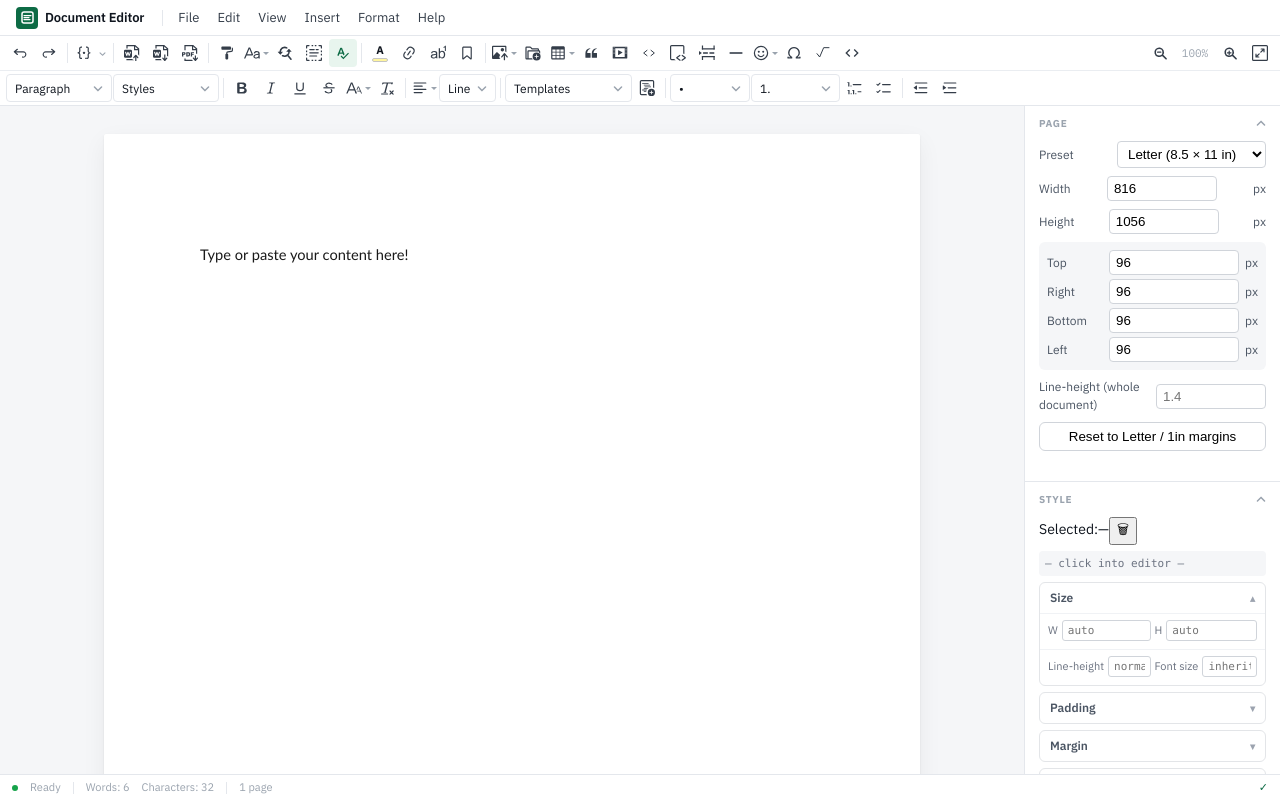
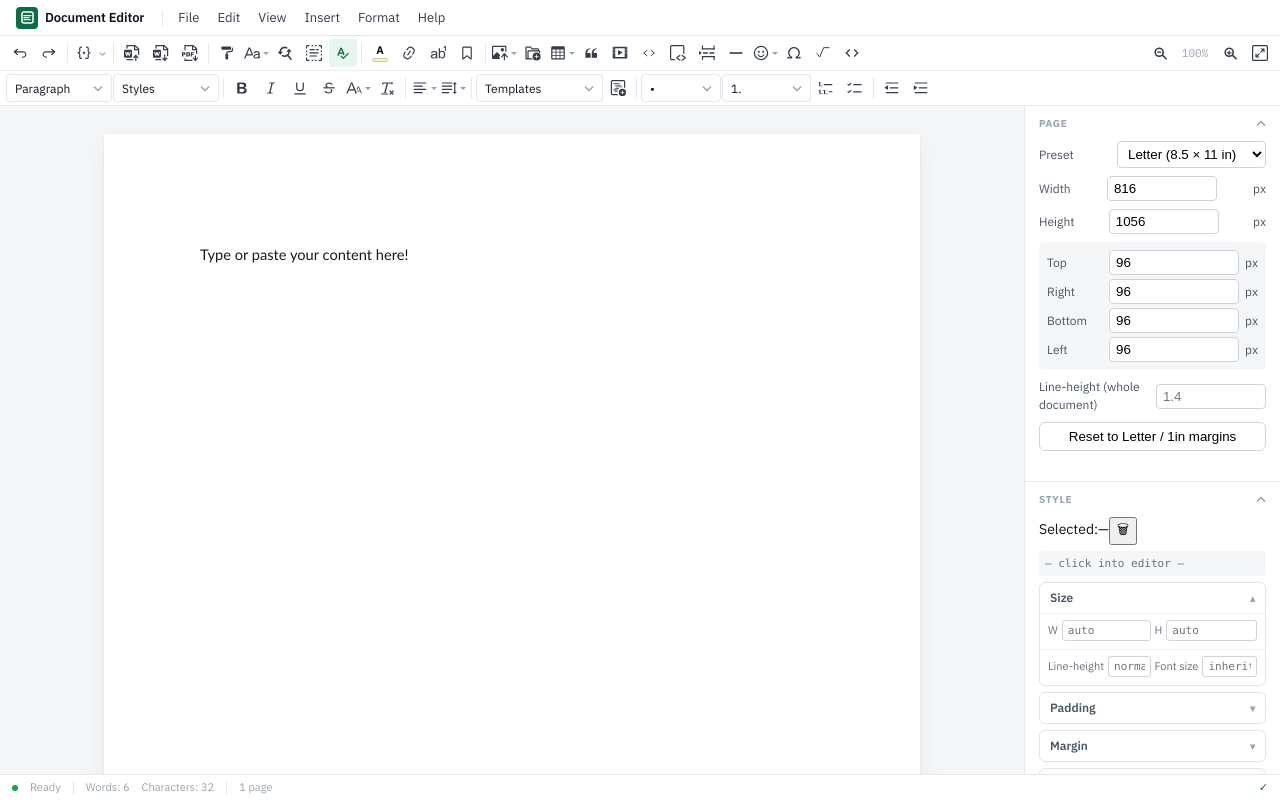
Before and after one commit to inaat/vue-html-rich-text-editor, a Vue app: page / in a window 1280 px wide. Built offline with nearby package versions, Linux system fonts and the light colour scheme; a web font is replaced by a local one.

Commit message:
feat: add line height selection with dropdown and toolbar integration

```diff
--- a/src/components/toolbar/ToolbarRow2.vue
+++ b/src/components/toolbar/ToolbarRow2.vue
@@ -1,5 +1,5 @@
 <script setup lang="ts">
-import { ref } from 'vue'
+import { ref, computed } from 'vue'
 import { useEditorContext } from '../../composables/useEditorContext'
 import ToolbarButton from '../ToolbarButton.vue'
 import CkDropdown from './ck-dropdown.vue'
@@ -10,6 +10,7 @@ import CkHighlightPicker from './ck-highlight-picker.vue'
 const ctx = useEditorContext()
 const basicDropdown = ref<InstanceType<typeof CkDropdown> | null>(null)
 const alignDropdown = ref<InstanceType<typeof CkDropdown> | null>(null)
+const lineHeightDropdown = ref<InstanceType<typeof CkDropdown> | null>(null)
 const colorPickerEl = ref<InstanceType<typeof CkColorPicker> | null>(null)
 const highlightPickerEl = ref<InstanceType<typeof CkHighlightPicker> | null>(null)
 
@@ -17,7 +18,7 @@ let lastPickerRect = { left: 0, bottom: 0 }
 
 const block = ref('')
 const styleSel = ref('')
-const lineHeight = ref('')
+const currentLineHeight = ref('')
 const bullet = ref('')
 const ordered = ref('')
 const tplSel = ref('')
@@ -48,13 +49,9 @@ function applyFontFamily(family: string) {
   else document.execCommand('removeFormat')
 }
 
-function applyLineHeight() {
-  const v = lineHeight.value
+function applyLineHeight(v: string) {
   const sel = window.getSelection()
-  if (!sel || !sel.rangeCount || !ctx.root.contains(sel.anchorNode)) {
-    lineHeight.value = ''
-    return
-  }
+  if (!sel || !sel.rangeCount || !ctx.root.contains(sel.anchorNode)) return
   const range = sel.getRangeAt(0)
   const targets = new Set<HTMLElement>()
   if (range.collapsed) {
@@ -74,9 +71,23 @@ function applyLineHeight() {
     if (sb) targets.add(sb)
     if (eb) targets.add(eb)
   }
-  targets.forEach((b) => { b.style.lineHeight = v || '' })
-  lineHeight.value = ''
+  targets.forEach((b) => { b.style.lineHeight = v })
+  currentLineHeight.value = v
   ctx.scheduleSave()
+}
+
+const LINE_HEIGHTS = ['1', '1.15', '1.5', '2', '2.5', '3']
+const lineHeightItems = computed<DropdownItem[]>(() =>
+  LINE_HEIGHTS.map(v => ({
+    label: v,
+    shortcut: currentLineHeight.value === v ? '✓' : undefined,
+    onClick: () => applyLineHeight(v),
+  }))
+)
+
+function pickLineHeight(ev: MouseEvent) {
+  const rect = (ev.currentTarget as HTMLElement).getBoundingClientRect()
+  lineHeightDropdown.value?.openAt(rect.left, rect.bottom + 2)
 }
 function applyList(kind: 'ul' | 'ol', style: string) {
   ctx.engine.exec(kind === 'ul' ? 'insertUnorderedList' : 'insertOrderedList')
@@ -199,14 +210,8 @@ function applyTemplate() {
 
     <ToolbarButton icon="alignment" title="Text alignment" has-arrow @invoke="pickAlign" />
     <CkDropdown ref="alignDropdown" :items="alignItems" />
-    <select v-model="lineHeight" class="tb-sel narrow" title="Line height" @change="applyLineHeight">
-      <option value="">Line</option>
-      <option value="1">1.0</option>
-      <option value="1.15">1.15</option>
-      <option value="1.5">1.5</option>
-      <option value="2">2.0</option>
-      <option value="2.5">2.5</option>
-    </select>
+    <ToolbarButton icon="lineheight" title="Line height" has-arrow @invoke="pickLineHeight" />
+    <CkDropdown ref="lineHeightDropdown" :items="lineHeightItems" />
     <span class="tb-sep" />
 
 
```
